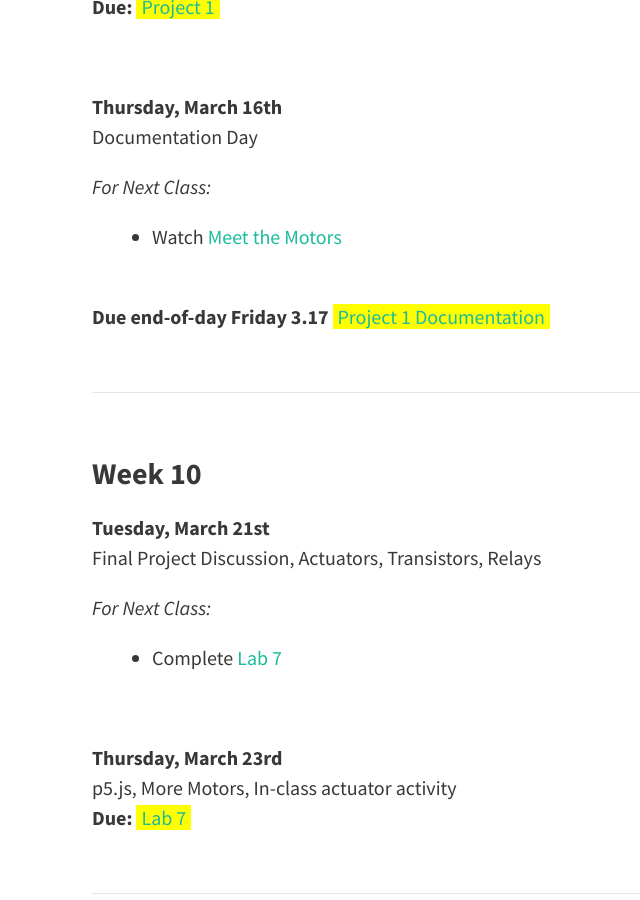
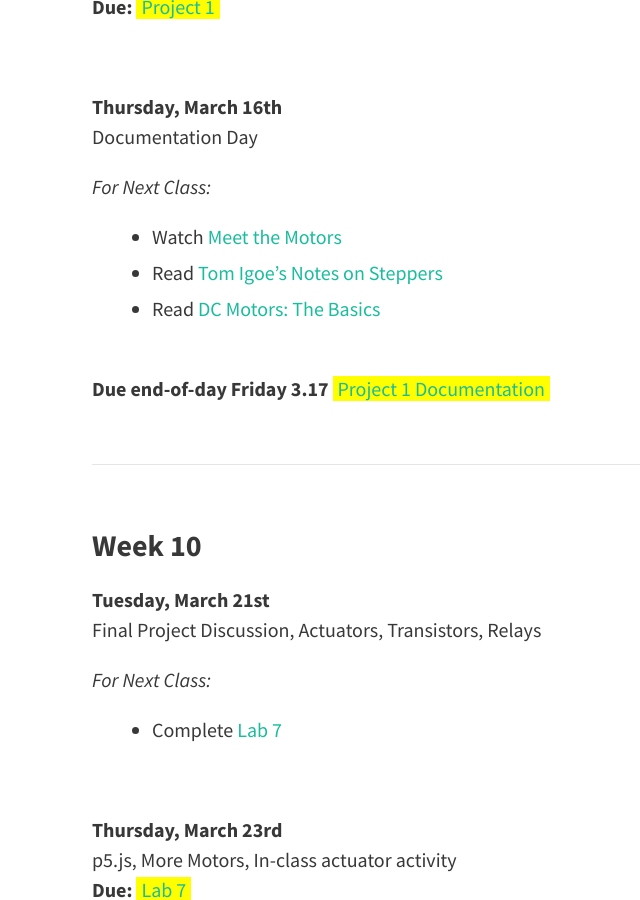
Before and after one commit to coloringchaos/object-spring-17, a Jekyll site: the page built from schedule.md, in a window 1280 px wide and 900 px high, scrolled down 6265 px. Shown: the whole window, without its empty margins (164-804 px from the left). Built offline with Jekyll 4.4.1, drawn with Linux system fonts in a browser that asks for light colours; nearby versions of some CDN libraries.

Commit message:
Update schedule.md

```diff
--- a/schedule.md
+++ b/schedule.md
@@ -199,6 +199,8 @@ Assignments are due on the day that they are listed.
 *For Next Class:*
 
 + Watch [Meet the Motors](https://vimeo.com/84274150)
++ Read [Tom Igoe's Notes on Steppers](http://www.tigoe.net/pcomp/code/circuits/motors/stepper-motors/)
++ Read [DC Motors: The Basics](https://itp.nyu.edu/physcomp/lessons/dc-motors/dc-motors-the-basics/)
 
 
 <br>
```
